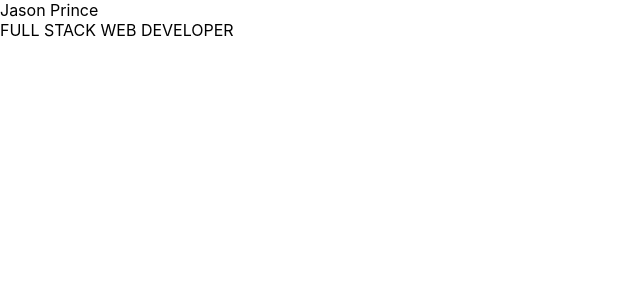
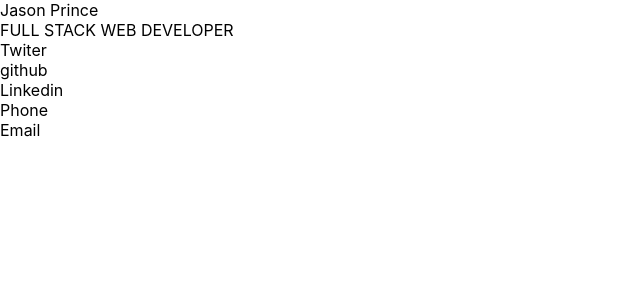
Before and after one commit to Jason-Prince/my-portfolio-app, a Next.js app: page / in a window 1280 px wide. Shown: the top 300 px of the page, without its empty margins (0-640 px from the left). Built offline with nearby package versions, Linux system fonts and the light colour scheme.

Commit message:
onlinePresence component created

```diff
--- /dev/null
+++ b/components/onlinePresence.js
@@ -0,0 +1,13 @@
+const onlinePresence = () => {
+  return (
+    <section className="contact">
+      <div className="contact__twiter">Twiter</div>
+      <div className="contact__github">github</div>
+      <div className="contact__linkedin">Linkedin</div>
+      <div className="contact__phone">Phone</div>
+      <div className="contact__email">Email</div>
+    </section>
+  );
+};
+
+export default onlinePresence;
--- a/pages/index.js
+++ b/pages/index.js
@@ -1,7 +1,13 @@
 import Header from "../components/header";
+import OnlinePresence from "../components/onlinePresence";
 
 const Home = () => {
-  return <Header />;
+  return (
+    <div>
+      <Header />
+      <OnlinePresence />
+    </div>
+  );
 };
 
 export default Home;
```
